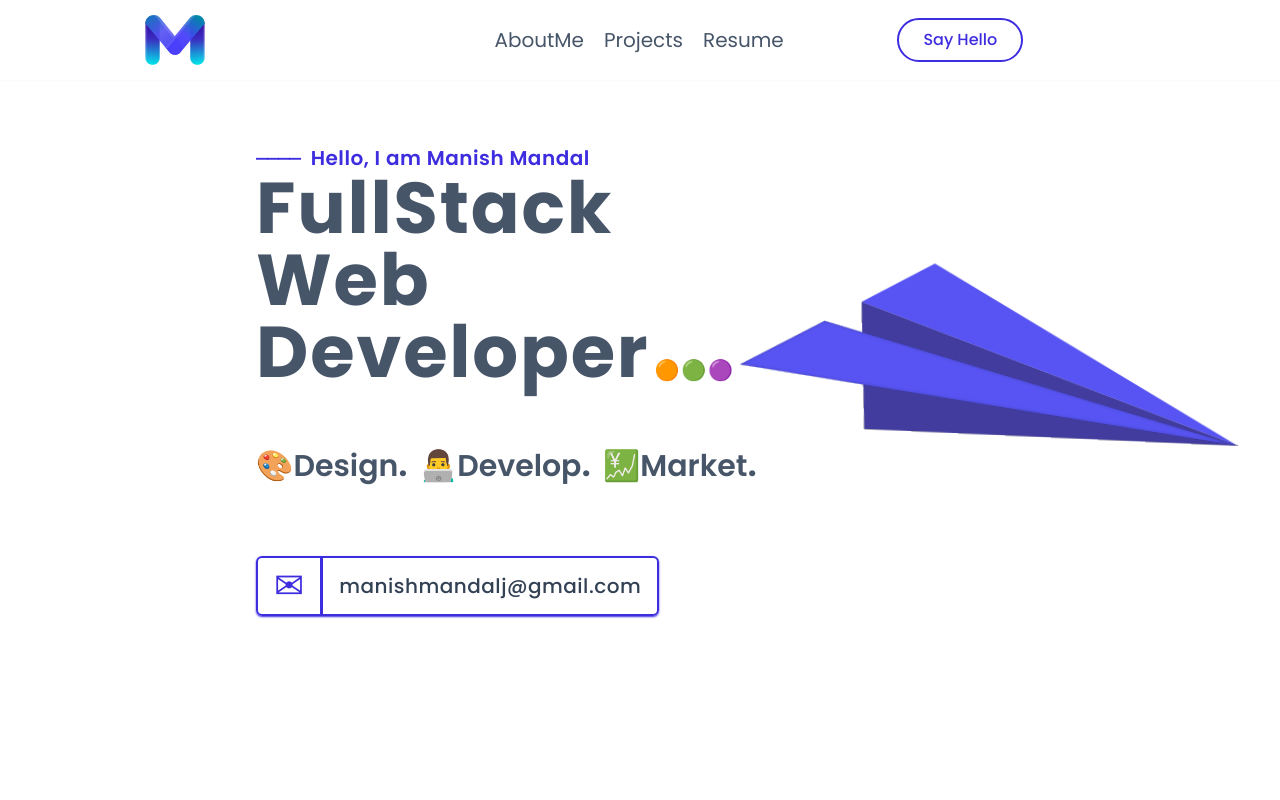
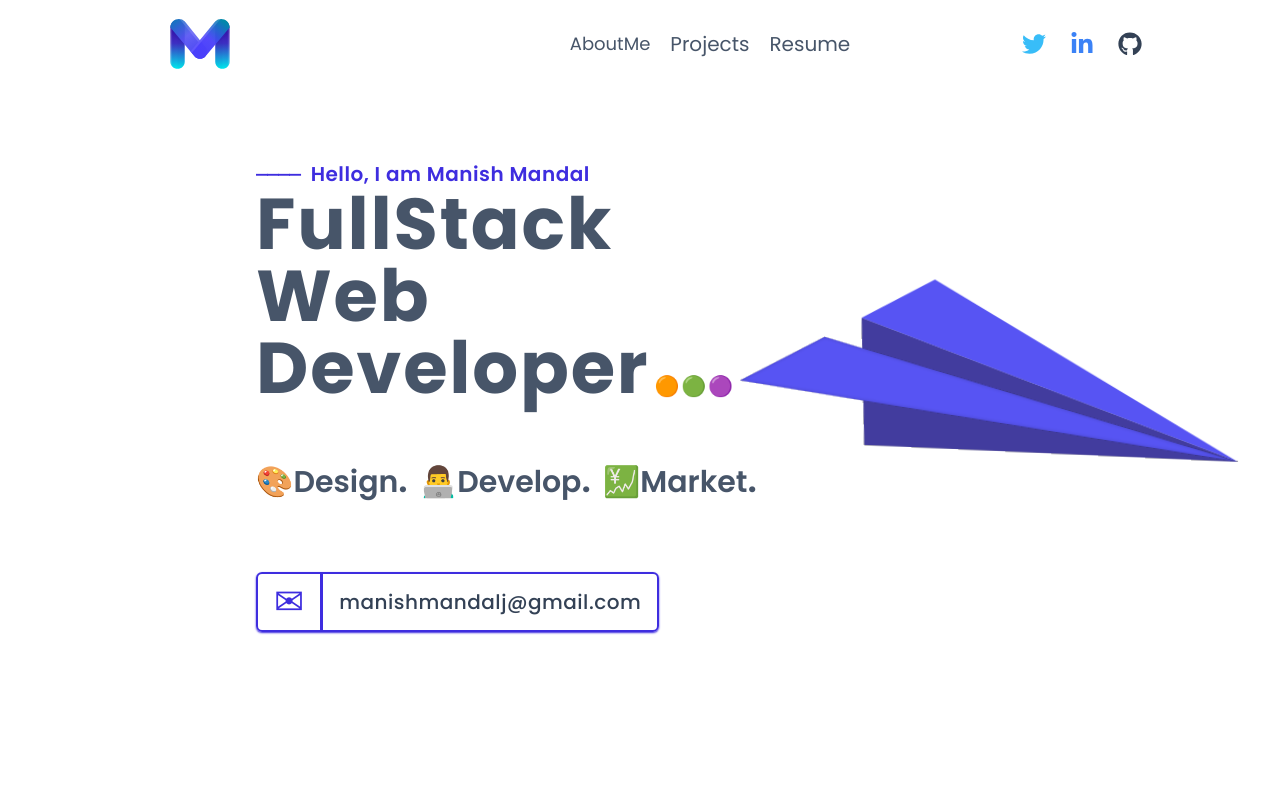
Before and after one commit to manishMandal02/manishmandal.me, a Next.js app: page / in a window 1280 px wide. Shown: the top 800 px of the page. Built offline with nearby package versions, Linux system fonts and the light colour scheme.

Commit message:
minor ui fix, added seo

```diff
--- a/components/Header.tsx
+++ /dev/null
@@ -1,31 +0,0 @@
-import Image from 'next/image';
-import Link from 'next/link';
-import React from 'react';
-
-// import logo from '/m-logo.svg';
-
-const Header = () => {
-  return (
-    <nav className='h-20  overflow-hidden flex items-center justify-around py-8 absolute top-0 w-full  bg-white z-50 shadow-sm shadow-gray-50 '>
-      <Link href={'/'}>
-        <Image src={'/m-logo.svg'} className='cursor-pointer' width={60} height={60} alt='manish-mandal' />
-      </Link>
-      <ul className='-mr-44 flex items-center justify-center h-full '>
-        <a href='#' className='text-xl  text-slate-600'>
-          AboutMe
-        </a>
-        <a href='#' className='ml-5 text-xl  text-slate-600'>
-          Projects
-        </a>
-        <a href='#' className='ml-5 text-xl  text-slate-600'>
-          Resume
-        </a>
-      </ul>
-      <button className='mr-28 flex items-center justify-center font-medium text-primary border-2 border-primary py-2 px-6 rounded-full hover:bg-primary hover:text-gray-50 duration-300 transition-all'>
-        Say Hello
-      </button>
-    </nav>
-  );
-};
-
-export default Header;
--- /dev/null
+++ b/components/UI/Navbar.tsx
@@ -0,0 +1,35 @@
+import Image from 'next/image';
+import Link from 'next/link';
+import React from 'react';
+import SocialLinks from './SocialLinks';
+
+// import logo from '/m-logo.svg';
+
+const Navbar = () => {
+  return (
+    <nav className='h-20  overflow-hidden flex items-center justify-around py-8 pt-10 absolute top-0 w-full z-10 bg-white'>
+      <Link href={'/'}>
+        <Image src={'/m-logo.svg'} className='cursor-pointer' width={60} height={60} alt='manish-mandal' />
+      </Link>
+      <div className='-mr-44 flex items-center justify-center overflow-hidden'>
+        <Link href='/hi'>
+          <p className='text-lg  text-slate-600 hover:text-black cursor-pointer'>AboutMe</p>
+        </Link>
+        <Link href='#'>
+          <p className=' cursor-pointer ml-5 text-xl hover:text-black    text-slate-600'>Projects</p>
+        </Link>
+        <Link href='#'>
+          <p className=' cursor-pointer ml-5 text-xl hover:text-black    text-slate-600'>Resume</p>
+        </Link>
+      </div>
+      {/* <button className='mr-28 flex items-center justify-center font-medium text-primary border-2 border-primary py-2 px-6 rounded-full hover:bg-primary hover:text-gray-50 duration-300 transition-all'>
+        Say Hello
+      </button> */}
+      <div className='w-24'>
+        <SocialLinks github />
+      </div>
+    </nav>
+  );
+};
+
+export default Navbar;
--- /dev/null
+++ b/components/UI/SocialLinks.tsx
@@ -0,0 +1,41 @@
+import React from 'react';
+import { FaGithub, FaLinkedinIn, FaTwitter } from 'react-icons/fa';
+
+interface Props {
+  github?: boolean;
+}
+
+const SocialLinks: React.FC<Props> = ({ github }) => {
+  return (
+    <div className='flex items-center justify-around w-full'>
+      <a
+        href='https://twitter.com/manishjmandal'
+        target='_blank'
+        rel='noreferrer'
+        className='group hover:bg-sky-400  px-2 py-2  rounded-full transition-all duration-400'
+      >
+        <FaTwitter className='group-hover:text-white text-sky-400 text-2xl transition-all duration-300' />
+      </a>
+      <a
+        href='https://www.linkedin.com/in/manish-mandal/'
+        target='_blank'
+        rel='noreferrer'
+        className='group hover:bg-blue-500  px-2 py-2 ml-2   rounded-full transition-all duration-400'
+      >
+        <FaLinkedinIn className='group-hover:text-white text-blue-500 text-2xl transition-all duration-300' />
+      </a>
+      {github && (
+        <a
+          href='https://www.linkedin.com/in/manish-mandal/'
+          target='_blank'
+          rel='noreferrer'
+          className='group hover:bg-slate-700  px-2 py-2 ml-2  rounded-full transition-all duration-400'
+        >
+          <FaGithub className='group-hover:text-white text-slate-700 text-2xl transition-all duration-300' />
+        </a>
+      )}
+    </div>
+  );
+};
+
+export default SocialLinks;
--- a/components/contactMe/Index.tsx
+++ b/components/contactMe/Index.tsx
@@ -1,9 +1,9 @@
 import React from 'react';
-import { FaLinkedinIn, FaTwitter } from 'react-icons/fa';
 import { inViewVariants } from '../../src/animations/landingSection';
 import MyEmail from '../landingSection/MyEmail';
 import Divider from '../UI/Divider';
 import SectionHeader from '../UI/SectionHeader';
+import SocialLinks from '../UI/SocialLinks';
 
 const ContactMe = () => {
   return (
@@ -36,23 +36,8 @@ const ContactMe = () => {
           </a>
           , <br />I post most of my work on these platforms
         </p>
-        <div className='flex items-center justify-around w-24 mt-4'>
-          <a
-            href='https://twitter.com/manishjmandal'
-            target='_blank'
-            rel='noreferrer'
-            className='group hover:bg-sky-400  px-2 py-2  rounded-full transition-all duration-400'
-          >
-            <FaTwitter className='group-hover:text-white text-sky-400 text-2xl transition-all duration-300' />
-          </a>
-          <a
-            href='https://www.linkedin.com/in/manish-mandal/'
-            target='_blank'
-            rel='noreferrer'
-            className='group hover:bg-blue-500  px-2 py-2  rounded-full transition-all duration-400'
-          >
-            <FaLinkedinIn className='group-hover:text-white text-blue-500 text-2xl transition-all duration-300' />
-          </a>
+        <div className='mt-1 w-24'>
+          <SocialLinks />
         </div>
         <p className='mt-12 mb-1 opacity-50 text-black tracking-wider text-base'>
           Designed & Built by Manish Mandal ©️
--- a/components/landingSection/Index.tsx
+++ b/components/landingSection/Index.tsx
@@ -33,7 +33,7 @@ const HeroSection = () => {
 
   return (
     <div
-      className='flex w-screen -mt-10  h-screen'
+      className='flex w-screen -mt-6  h-screen'
       // style={{ backgroundImage: 'url(/geo-bg.svg)', backgroundAttachment: 'fixed' }}
     >
       {/* Left container */}
--- a/package.json
+++ b/package.json
@@ -8,6 +8,7 @@
   "dependencies": {
     "framer-motion": "^5.5.8",
     "next": "latest",
+    "next-seo": "^5.1.0",
     "react": "^17.0.2",
     "react-dom": "^17.0.2",
     "react-icons": "^4.3.1"
--- a/pages/index.tsx
+++ b/pages/index.tsx
@@ -1,23 +1,49 @@
 import Head from 'next/head';
 import AboutMe from '../components/aboutMe/Index';
-import ContactMe from '../components/contactMe/Index';
+import ContactMe from '../components/contactMe/index';
+import { NextSeo } from 'next-seo';
 
 // components
 
-import Header from '../components/Header';
+import Navbar from '../components/UI/Navbar';
 import HeroSection from '../components/landingSection/Index';
 import MyProjects from '../components/myProjects';
 
 export default function Home() {
+  <NextSeo
+    title='Manish Mandal'
+    titleTemplate='Manish Mandal'
+    defaultTitle='Manish Mandal'
+    description='A FullStack web developer, Experienced in using JavaScript and its ecosystem, namely React & NodeJs to develop applications.'
+    canonical='https://manishmandal.me/'
+    openGraph={{
+      url: 'https://manishmandal.me/',
+      title: 'Manish Mandal',
+      description:
+        'A FullStack Web Developer,  Experienced in using JavaScript and its ecosystem, namely React & NodeJs to develop applications.',
+      images: [
+        {
+          url: '/manish-mandal-web.png',
+          width: 800,
+          height: 420,
+          alt: 'Manish Mandal',
+        },
+      ],
+    }}
+    twitter={{
+      handle: '@onemandal',
+      site: '@onemandal',
+      cardType: 'summary_large_image',
+    }}
+  />;
   return (
     <div className=' flex flex-col min-h-screen overflow-x-hidden transition-all duration-150'>
       <Head>
         <title>Manish Mandal</title>
         <link rel='icon' href='/favicon.ico' />
       </Head>
-      <Header />
+      <Navbar />
       <HeroSection />
-      {/* About Me */}
       <AboutMe />
       <MyProjects />
       <ContactMe />
```
Also changed, not shown: public/manish-mandal-web.png (added), 1 other file (tests, documents, lock files or other folders).
